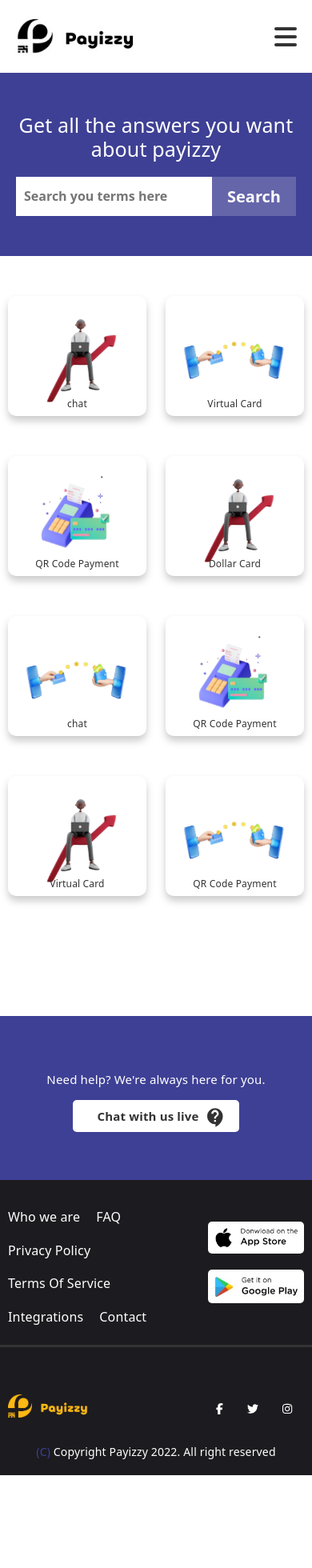
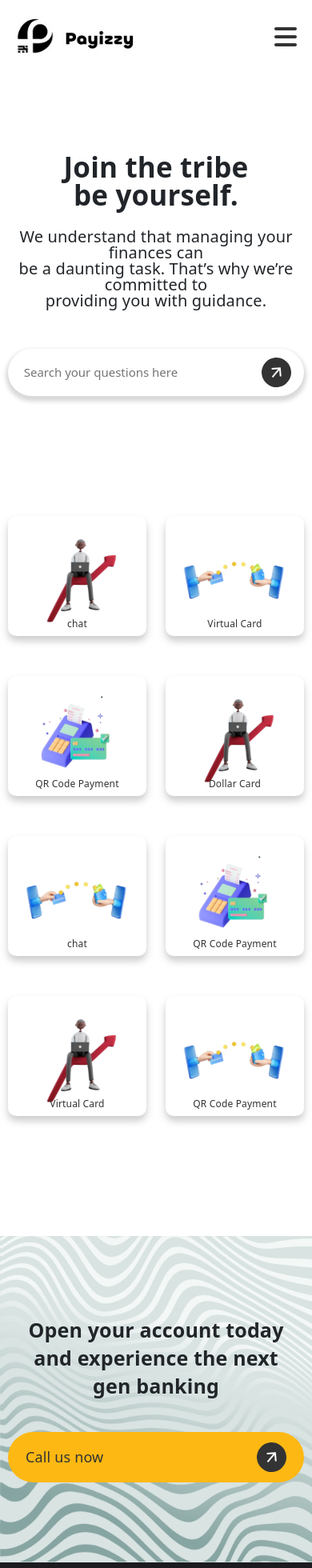
Before and after one commit to Boogie27/payizzy, a React (Create React App) app: page /help in a window 390 px wide. Shown: the top 1960 px of the page at 80% size. Before the commit the page ends 1844 px from the top, so only its background shows below. Built offline with nearby package versions, Linux system fonts and the light colour scheme.

Commit message:
payizzy-app

```diff
--- /dev/null
+++ b/src/components/contact/ContactBanner.js
@@ -0,0 +1,55 @@
+
+
+import {  blog_img, app_image } from '../File'
+import { NavLink } from 'react-router-dom'
+
+
+
+const ContactBanner  = () => {
+
+    return (
+        <div className="blog-banner">
+            <div className="blog-banner-content">
+                <LeftSide/>
+                <RightSide/>
+            </div>
+        </div>
+    )
+}
+
+
+
+export default ContactBanner
+
+
+
+
+const LeftSide = () => {
+    return (
+        <div className="left-side">
+            <div className="title-header">
+                <h3>Join the tribe <br/> be yourself.</h3>
+            </div>
+            <div className="body">
+                <p>
+                    We understand that managing your finances can <br/>
+                    be a daunting task. That’s why we’re committed to <br/>
+                    providing you with guidance.
+                </p>
+            </div>
+        </div>
+    )
+}
+
+
+
+
+const RightSide = () => {
+    return (
+        <div className="right-side">
+            <div className="banner-img">
+                <img src={blog_img('2.png')} alt="banner-1"/>
+            </div>
+        </div>
+    )
+}
--- /dev/null
+++ b/src/components/contact/LeftSide.js
@@ -0,0 +1,24 @@
+import {  contact_img } from '../File'
+
+
+
+
+
+
+
+const LeftSide = () => {
+    return (
+        <div className="left-side">
+            <div className="title-header">
+                <h3>Let’s Start the Conversation</h3>
+            </div>
+            <div className="image">
+                <img src={contact_img('1.png')} alt="contact-1"/>
+            </div>
+        </div>
+    )
+}
+
+
+
+export default LeftSide
--- a/src/components/css/Style.css
+++ b/src/components/css/Style.css
@@ -4,7 +4,7 @@
 /* *********************************** */
 /*
     color: #C3C4DE;
-    background-color: #3E4095;
+    background-color: #FDB813;
 */
 /* @font-face {
     font-family: 'Clash';
@@ -196,7 +196,7 @@ p, li, h3{
 }
 .side-nav-header .side-nav-icon .icon{
     cursor: pointer;
-    color: #3E4095;
+    color: #FDB813;
 }
 .side-nav-links{
     padding: 20px;
@@ -208,7 +208,7 @@ p, li, h3{
     font-size: 20px;
 }
 .side-nav-links ul li a:hover{
-    color: #3E4095;
+    color: #FDB813;
 }
 @media only screen and (max-width: 567px){
     .side-navigation .side-nav-container{
@@ -325,7 +325,7 @@ p, li, h3{
         font-size: 14px;
     }
     .footer-bottom-at span.at span{
-        color: #3E4095;
+        color: #FDB813;
     }
     .footer-bottom{
         padding-bottom: 0px;
@@ -1485,8 +1485,8 @@ p, li, h3{
 }
 .content-four-slider .frame-item .item:hover{
     color: #fff;
-    border: 1px solid #3E4095;
-    background-color: #3E4095;
+    border: 1px solid #FDB813;
+    background-color: #FDB813;
 }
 .content-four-slider .frame-item a{
     color: #333;
@@ -1544,7 +1544,7 @@ p, li, h3{
     padding: 0px 50px;
     align-items: center;
     border-radius: 20px 0px 0px 20px;
-    background-color:#3E4095;
+    background-color:#FDB813;
 }
 .container-five-container .right-side{
     overflow: hidden;
@@ -1668,7 +1668,7 @@ p, li, h3{
 .faq-container .left-side .faq-item li .item-title.active,
 .faq-container .left-side .faq-item li .item-title:hover{
     color: #fff;
-    background-color: #3E4095;
+    background-color: #FDB813;
 }
 .faq-container .left-side .faq-item li .item-title span{
     line-height: 25px;
@@ -2314,7 +2314,7 @@ p, li, h3{
 /* ************** CONTACT US SECTION ************* */
 .contact-us-container .main-title-header{
     padding: 100px 0px;
-    background-color: #3E4095;
+    background-color: #FDB813;
 }
 .contact-us-container .main-title-header .title-header h3{
     color: #fff;
@@ -2363,23 +2363,23 @@ p, li, h3{
     outline: none;
     box-shadow: none;
     border-radius: 4px;
-    border: 1px solid #3E4095;
+    border: 1px solid #FDB813;
 }
 .contact-us-body .right-side .form .button{
   margin: 30px 0px;
 }
 .contact-us-body .right-side .form button{
     border: none;
-    color: #fff;
+    color: #333;
     font-size: 18px;
     font-weight: 600;
     border-radius: 5px;
     padding: 5px 30px;
-    background-color: #3E4095;
+    background-color: #FDB813;
     transition: background-color 0.4s ease;
 }
 .contact-us-body .right-side .form button:hover{
-    background-color: #6566AA;
+    background-color: #FDB813;
 }
 @media only screen and (max-width: 992px){
     .contact-us-body .left-side .image img{
@@ -2448,64 +2448,55 @@ p, li, h3{
     }
 }
 /* *************PAGE BOTTOM HELP SECTION ******************** */
+.page-bottom-help .button{
+    width: 300px;
+    padding: 10px 20px;
+    border-radius: 50px;
+    margin-top: 50px;
+    transition: all 0.3s ease;
+    border: 2px solid transparent;
+    background-color: #FDB813;
+}
+.page-bottom-help .button .app-link{
+    display: flex;
+    align-items: center;
+    justify-content: space-between;
+}
+.page-bottom-help .button .app-link span{
+    font-size: 18px;
+    font-weight: 500;
+}
+.page-bottom-help .button .app-link:hover{
+    color:#333;
+}
+.page-bottom-help .button:hover{
+    border: 2px solid #FDB813;
+    background-color: #fff;
+}
+.page-bottom-help .button .app-link .icon{
+    padding: 10px;
+    border-radius: 50%;
+    transform: rotate(-50deg);
+    background-color: #333;
+}
+/* ************* HELP SECTION ******************** */
+.page-bottom-help{
+    width: 90%;
+    margin: 0 auto;
+    margin-bottom: 100px;
+}
 .page-bottom-help .need-help{
-    background-color: #3E4095;
-}
-.page-bottom-help .need-help{
-    width: 100%;
-    margin: 0 auto;
-    height: 200px;
-    display: flex;
-    align-items: center;
-    justify-content: center;
-}
-.page-bottom-help .need-help p{
-    margin: 0px;
-    color: #fff;
-    font-size: 18px;
-}
-.page-bottom-help .need-help .right-side a{
-    margin: 0px 20px;
-    font-weight: 600;
-    font-size: 18px;
-    padding: 10px 40px;
-    border-radius: 5px;
-    background-color: #fff;
-}
-.page-bottom-help .need-help .right-side a:hover{
-    color: #333;
-}
-.page-bottom-help .need-help .right-side img{
-    width: 20px;
-    right: -10px;
-    position: relative;
-}
-@media only screen and (max-width: 767px){
-    .page-bottom-help .need-help .right-side a{
-        font-size: 15px;
-        padding: 10px 30px;
-    }
-    .page-bottom-help .need-help p{
-        font-size: 15px;
-    }
-}
-@media only screen and (max-width: 567px){
-    .page-bottom-help .need-help{
-        display: block;
-        height: inherit;
-        padding: 60px 0px;
-        margin-top: 100px;
-        text-align: center;
-    }
-}
-/* ************* HELP SECTION ******************** */
-.help-container{
-
+    width: 100%;
+    padding: 100px 0px 100px 50px;
+    background-size: cover;
+    border-radius: 20px;
+    background-color: #D8E3E2;
+    background-repeat: no-repeat;
 }
 .helper.main-title-header{
     text-align: center;
     padding: 50px 0px;
-    background-color: #3E4095;
+    background-color: #FDB813;
 }
 .helper.main-title-header .title-header{
     width: 50%;
@@ -2515,40 +2506,10 @@ p, li, h3{
     color: #fff;
     font-size: 40px;
 }
-.helper.main-title-header .form{
-    margin-top: 20px;
-}
-.helper.main-title-header .form .form-item{
-    width: 80%;
-    margin: 0 auto;
-    display: flex;
-    border-radius: 5px;
-}
-.helper.main-title-header .form input{
-    width: 80%;
-    border: none;
-    font-size: 16px;
-    font-weight: 600;
-    padding: 5px 10px;
-    border-radius: 7px 0px 0px 7px;
-}
-.helper.main-title-header .form input:focus,
-.helper.main-title-header .form button:focus{
-    outline: none;
-    box-shadow: none;
-}
-.helper.main-title-header .form button:focus{
-    border: none;
-}
-.helper.main-title-header .form button{
-    width: 20%;
-    border: none;
-    color: #fff;
-    font-weight: 600;
-    font-size: 20px;
-    padding: 5px 0px;
-    background-color: #6566AA;
-    border-radius: 0px 7px 7px 0px;
+.page-bottom-help .need-help .title-header h3{
+    font-size: 35px;
+    font-weight: bold;
+    line-height: 35px;
 }
 .help-container .help-body-container{
     width: 90%;
@@ -2569,7 +2530,7 @@ p, li, h3{
 }
 .help-container .help-body-container .help-content:hover{
     transform: scale(1.05);
-    box-shadow: 0px 6px 10px 0px #6566AA;
+    box-shadow: 0px 6px 10px 0px #FDB813;
 }
 .help-container .help-body-container .help-content .title{
     left: 0px;
@@ -2603,12 +2564,63 @@ p, li, h3{
     width: 20px;
     height: 20px;
  }
+ .input-form-container{
+    border-radius: 50px;
+    display: flex;
+    align-items: center;
+    justify-content: space-between;
+    background-color: #fff;
+    box-shadow: 0px 4px 5px 3px rgb(218, 218, 218);
+ }
+ .input-form-container .input{
+        width: 80%;
+        border: none;
+        color: #555;
+        font-size: 15px;
+        padding: 10px 20px;
+        font-weight: 500;
+
+        background-color: transparent;
+ }
+.input-form-container button{
+    right: 10px;
+    border: none;
+    display: flex;
+    position: relative;
+    align-items: center;
+    background-color: transparent;
+}
+.input-form-container button .icon{
+    padding: 10px;
+    border-radius: 50%;
+    background-color: #333;
+    transform: rotate(-50deg);
+}
+.input-form-container .input:focus{
+    border: none;
+    outline: none;
+}
  @media only screen and (max-width: 1125px){
     .help-container .help-body-container .help-content{
         height: 200px;
     }
  }
+@media only screen and (max-width: 992px){
+    .page-bottom-help{
+        width: 100%;
+        margin: 0px;
+        margin-top: 100px;
+    }
+    .page-bottom-help .need-help{
+        border-radius: 0px;
+    }
+}
 @media only screen and (max-width: 767px){
+    .input-form-container{
+        width: 80%;
+        margin: 0 auto;
+        margin-top: 50px;
+    }
     .helper.main-title-header .form input{
         width: 70%;
     }
@@ -2622,8 +2634,25 @@ p, li, h3{
         width: 100%;
         padding: 0px 20px;
     }
+    .page-bottom-help .need-help{
+        text-align: center;
+        padding: 100px 10px 100px 10px;
+    }
+    .page-bottom-help .need-help .button{
+        margin: 0 auto;
+        margin-top: 40px;
+    }
 }
 @media only screen and (max-width: 567px){
+    .input-form-container{
+        width: 100%;
+    }
+    .page-bottom-help .need-help .button{
+        width: 100%;
+    }
+    .page-bottom-help .need-help .title-header h3{
+        font-size: 30px;
+    }
     .helper.main-title-header .title-header h3{
         font-size: 32px;
         padding: 0px 10px;
@@ -2643,6 +2672,9 @@ p, li, h3{
     }
 }
 @media only screen and (max-width: 398px){
+    .page-bottom-help .need-help .title-header h3{
+        font-size: 25px;
+    }
     .helper.main-title-header .title-header h3{
         font-size: 25px;
     }
@@ -2701,7 +2733,7 @@ p, li, h3{
     text-decoration: underline;
 }
 .help-content-container .support a:hover{
-    color: #6566AA;
+    color: #FDB813;
 }
 .help-content-container .like-container{
     width: 90%;
@@ -2721,7 +2753,7 @@ p, li, h3{
     transition: all 0.3s ease;
 }
 .help-content-container .like-container .icon:hover{
-    color: #6566AA;
+    color: #FDB813;
     transform: scale(1.20);
 }
 .help-content-container .helpful-btn{
@@ -2734,25 +2766,26 @@ p, li, h3{
     display: inline-block;
 }
 .help-content-container .helpful-btn ul li button{
-    color: #333;
+    color: #FDB813;
+    font-weight: 300;
     font-weight: 600;
     padding: 3px 40px;
     margin: 0px 10px;
     border-radius: 5px;
-    border: 2px solid #ccc;
-    background-color: #ccc;
+    border: 2px solid #333;
+    background-color: #333;
     transition: all 0.3s ease;
 }
 .help-content-container .helpful-btn ul li button.active{
-    color: #fff;
+    color: #333;
     margin-left: 50px;
-    border: 2px solid #6566AA;
-    background-color: #6566AA;
+    border: 2px solid #FDB813;
+    background-color: #FDB813;
 }
 .help-content-container .helpful-btn ul li button:hover,
 .help-content-container .helpful-btn ul li button.active:hover{
-    color: #6566AA;
-    border: 2px solid #6566AA;
+    color: #FDB813;
+    border: 2px solid #FDB813;
     background-color: transparent;
 }
 .help-content-container .help-featured-post{
@@ -2774,7 +2807,7 @@ p, li, h3{
     padding: 20px 0px;
     line-height: 25px;
     position: relative;
-    transition: all 0.3s ease;
+    transition: top 0.3s ease;
     background-color: #fff;
     border-bottom: 1px solid #ccc;
 }
@@ -2783,7 +2816,7 @@ p, li, h3{
     padding: 20px 10px;
     border-radius: 10px;
     border-bottom: 1px solid transparent;
-    box-shadow: 4px 6px 10px 4px rgba(51, 51, 51, 0.25);
+    box-shadow: 2px 6px 7px 4px rgba(51, 51, 51, 0.25);
 }
 .help-fetaured-post-body ul li .icon{
     font-size: 22px;
@@ -2832,9 +2865,10 @@ p, li, h3{
     .help-fetaured-post-body ul li{
         border: none;
         border-radius: 5px;
-        margin: 10px 0px;
+        margin: 30px 0px;
         padding: 20px 10px;
-        box-shadow: 4px 6px 10px 4px rgba(51, 51, 51, 0.25);
+        border: 1px solid rgb(245, 245, 245);
+        box-shadow: 0px 5px 3px 0px rgba(51, 51, 51, 0.25);
     }
     .help-fetaured-post-body ul li:hover{
         top: 0px;
@@ -2852,6 +2886,7 @@ p, li, h3{
     }
     .help-content-container .help-content-body .title-header h3{
         font-size: 30px;
+        text-align: center;
     }
     .help-content-container .help-content-body .body{
         font-size: 14px;
--- a/src/components/help/BottomHelp.js
+++ b/src/components/help/BottomHelp.js
@@ -1,22 +1,21 @@
 
 import { NavLink } from 'react-router-dom'
-import {  contact_img } from '../File'
+import {  contact_img, app_image, blog_img } from '../File'
 
 
 
 const BottomHelp = () =>{
     return (
         <div className="page-bottom-help">
-            <div className="need-help">
-                <div className="left-side">
-                    <p>Need help? We're always here for you.</p>
+            <div style={{ backgroundImage: `url("${blog_img('1.png')}")`}} className="need-help">
+                <div className="title-header">
+                    <h3>
+                        Open your account today <br/>
+                        and experience the next <br/>
+                        gen banking
+                    </h3>
                 </div>
-                <div className="right-side">
-                    <NavLink to="/">
-                        Chat with us live
-                        <img src={contact_img('2.svg')} alt="need-help"/>
-                    </NavLink>
-                </div>
+                <Button/>
             </div>
         </div>
     )
@@ -25,3 +24,19 @@ const BottomHelp = () =>{
 
 
 export default BottomHelp
+
+
+
+
+
+
+const Button = () => {
+    return (
+        <div className="button">
+            <NavLink to="/" className="app-link">
+                <span>Call us now</span>
+                <img src={app_image('arrow-2.svg')} className="icon" alt="arrow-right"/>
+            </NavLink>
+        </div>
+    )
+}
--- a/src/components/help/Help.js
+++ b/src/components/help/Help.js
@@ -3,14 +3,14 @@ import Row from 'react-bootstrap/Row';
 import { help_img, preloader } from '../File'
 import BottomHelp from './BottomHelp'
 import { NavLink } from 'react-router-dom'
-
+import HelpBanner from './HelpBanner'
 
 
 const Help = ({helpCategories}) => {
 
     return (
         <div className="help-container">
-            <TitleHeader/>
+            <HelpBanner/>
             <HelpBody helpCategories={helpCategories}/>
             <BottomHelp/>
         </div>
--- /dev/null
+++ b/src/components/help/HelpBanner.js
@@ -0,0 +1,72 @@
+
+
+import {  blog_img, app_image } from '../File'
+import { NavLink } from 'react-router-dom'
+
+
+
+const HelpBanner  = () => {
+
+    return (
+        <div className="blog-banner">
+            <div className="blog-banner-content">
+                <LeftSide/>
+                <RightSide/>
+            </div>
+        </div>
+    )
+}
+
+
+
+export default HelpBanner
+
+
+
+
+const LeftSide = () => {
+    return (
+        <div className="left-side">
+            <div className="title-header">
+                <h3>Join the tribe <br/> be yourself.</h3>
+            </div>
+            <div className="body">
+                <p>
+                    We understand that managing your finances can <br/>
+                    be a daunting task. That’s why we’re committed to <br/>
+                    providing you with guidance.
+                </p>
+            </div>
+            <InputForm/>
+        </div>
+    )
+}
+
+
+
+
+const RightSide = () => {
+    return (
+        <div className="right-side">
+            <div className="banner-img">
+                <img src={blog_img('2.png')} alt="banner-1"/>
+            </div>
+        </div>
+    )
+}
+
+
+
+
+
+
+const InputForm = () => {
+    return (
+        <div className="input-form-container">
+            <input type="text" className="input" placeholder="Search your questions here"/>
+            <button type="button">
+                <img src={app_image('arrow-2.svg')} className="icon" alt="arrow-right"/>
+            </button>
+        </div>
+    )
+}
--- a/src/components/help/HelpContent.js
+++ b/src/components/help/HelpContent.js
@@ -7,7 +7,7 @@ import {
     faThumbsUp,
     faThumbsDown
 } from '@fortawesome/free-solid-svg-icons'
-
+import HelpBanner from './HelpBanner'
 
 
 
@@ -17,7 +17,7 @@ const HelpContent = () => {
 
     return (
         <div className="help-content-container">
-            <TitleHeader/>
+            <HelpBanner/>
             <HelpContentBody/>
             <Support/>
             <Likes/>
--- a/src/components/navigation/FloatNavigation.js
+++ b/src/components/navigation/FloatNavigation.js
@@ -49,7 +49,7 @@ const NavigationRight = ({sections, scrollToSection, sideNavToggle}) => {
         <div className="nav-right">
             <ul className="nav-links">
                 <li onClick={() => scrollToSection(sections.whoWeAre)}><NavLink to="/">Who we are</NavLink></li>
-                <li onClick={() => scrollToSection(sections.integrations)}><NavLink to="/">Integrations</NavLink></li>
+                <li><NavLink to="/contact-us">Contact us</NavLink></li>
                 <li><NavLink to="/blog">Blog</NavLink></li>
                 <li><NavLink to="/help">Help</NavLink></li>
             </ul>
--- a/src/components/navigation/Navigation.js
+++ b/src/components/navigation/Navigation.js
@@ -50,7 +50,7 @@ const NavigationRight = ({sections, scrollToSection, sideNavToggle}) => {
         <div className="nav-right main">
             <ul className="nav-links">
                 <li onClick={() => scrollToSection(sections.whoWeAre)}><NavLink to="/">Who we are</NavLink></li>
-                <li onClick={() => scrollToSection(sections.integrations)}><NavLink to="/">Integrations</NavLink></li>
+                <li><NavLink to="/contact-us">Contact us</NavLink></li>
                 <li><NavLink to="/blog">Blog</NavLink></li>
                 <li><NavLink to="/help">Help</NavLink></li>
             </ul>
```
Also changed, not shown: src/components/contact/ContactUs.js (+4 -62 lines), src/components/contact/RightSide.js (added, +37 -0 lines), public/asset/images/contact/1.jpg (deleted), public/asset/images/contact/1.png (added).
